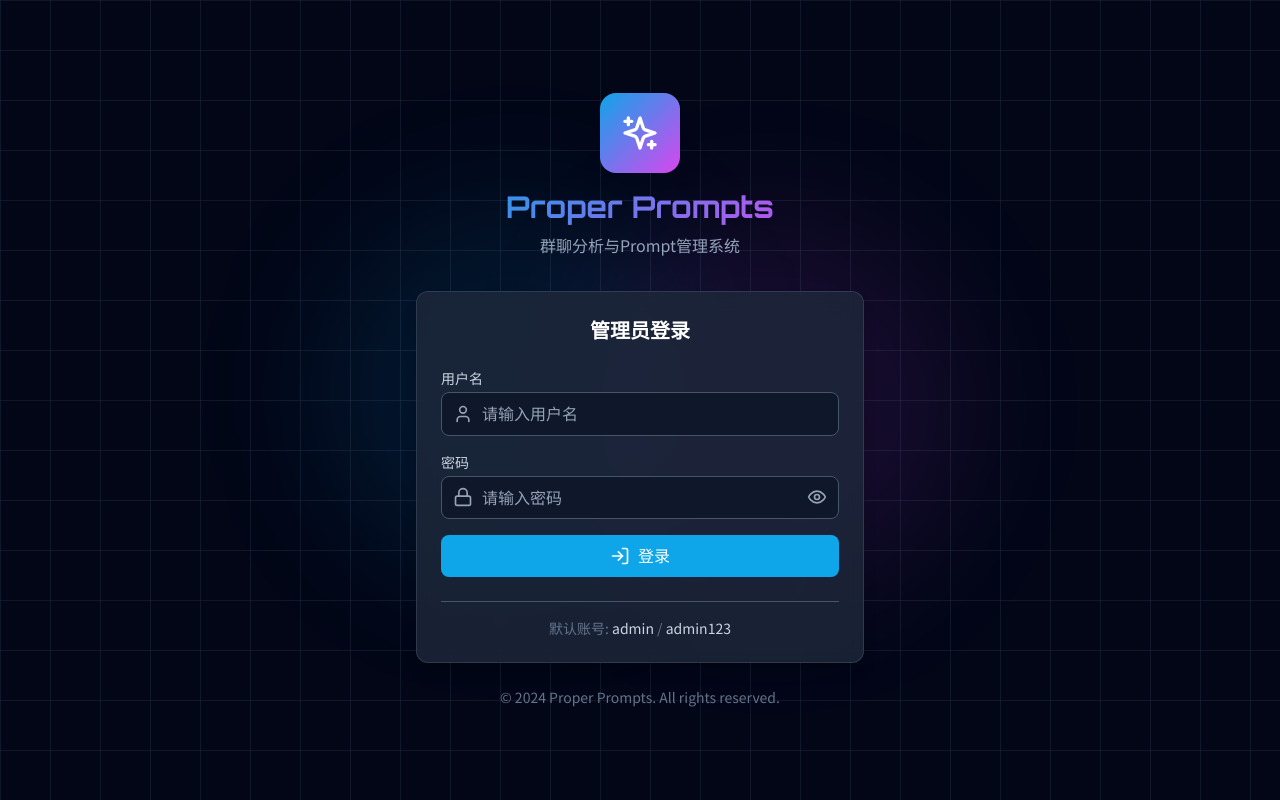
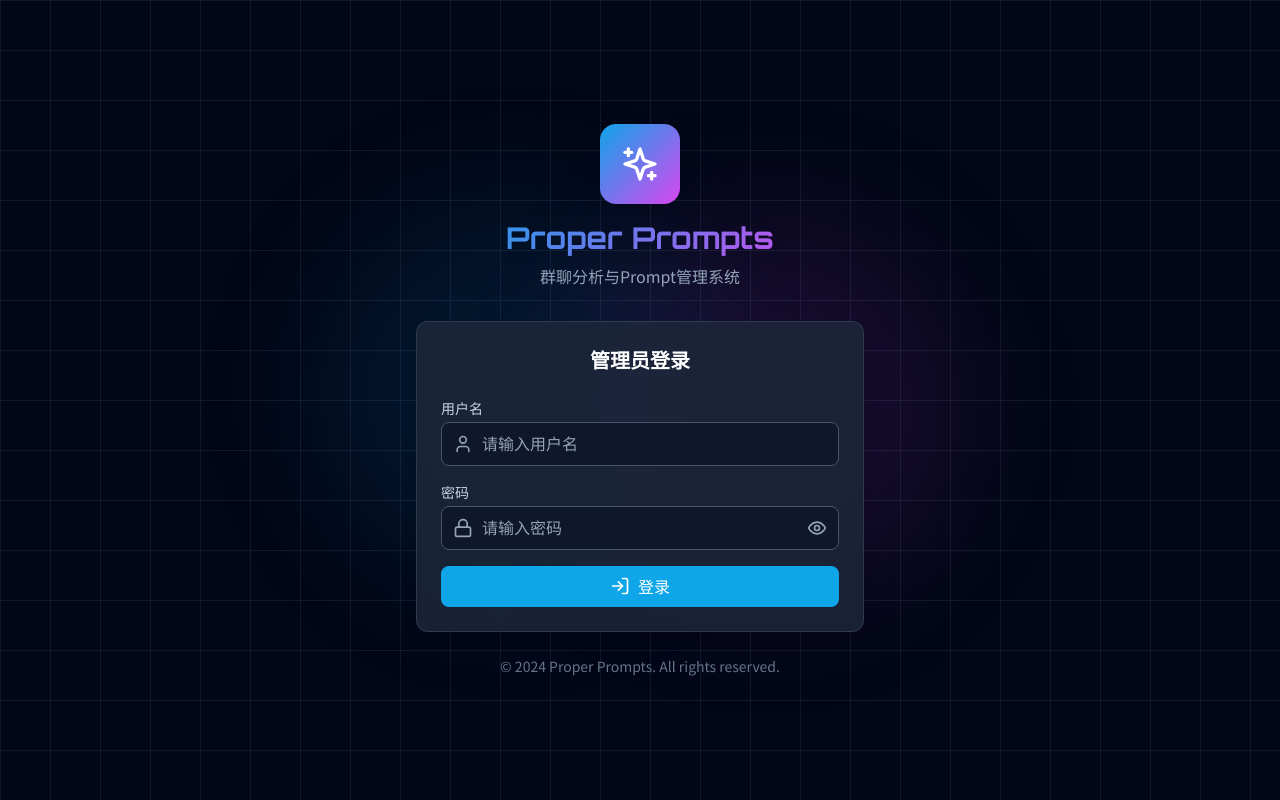
Before and after one commit to itsoso/proper-prompt, a React (Vite) app in the folder frontend/: page /login in a window 1280 px wide. Built offline with nearby package versions, Linux system fonts and the light colour scheme; no server answers.

Commit message:
fix: 移除登录页面的默认账号密码提示

```diff
--- a/frontend/src/pages/LoginPage.tsx
+++ b/frontend/src/pages/LoginPage.tsx
@@ -142,11 +142,6 @@ export default function LoginPage() {
             </button>
           </form>
 
-          <div className="mt-6 pt-4 border-t border-dark-600 text-center">
-            <p className="text-dark-500 text-sm">
-              默认账号: <span className="text-dark-300">admin</span> / <span className="text-dark-300">admin123</span>
-            </p>
-          </div>
         </div>
 
         {/* Footer */}
```
